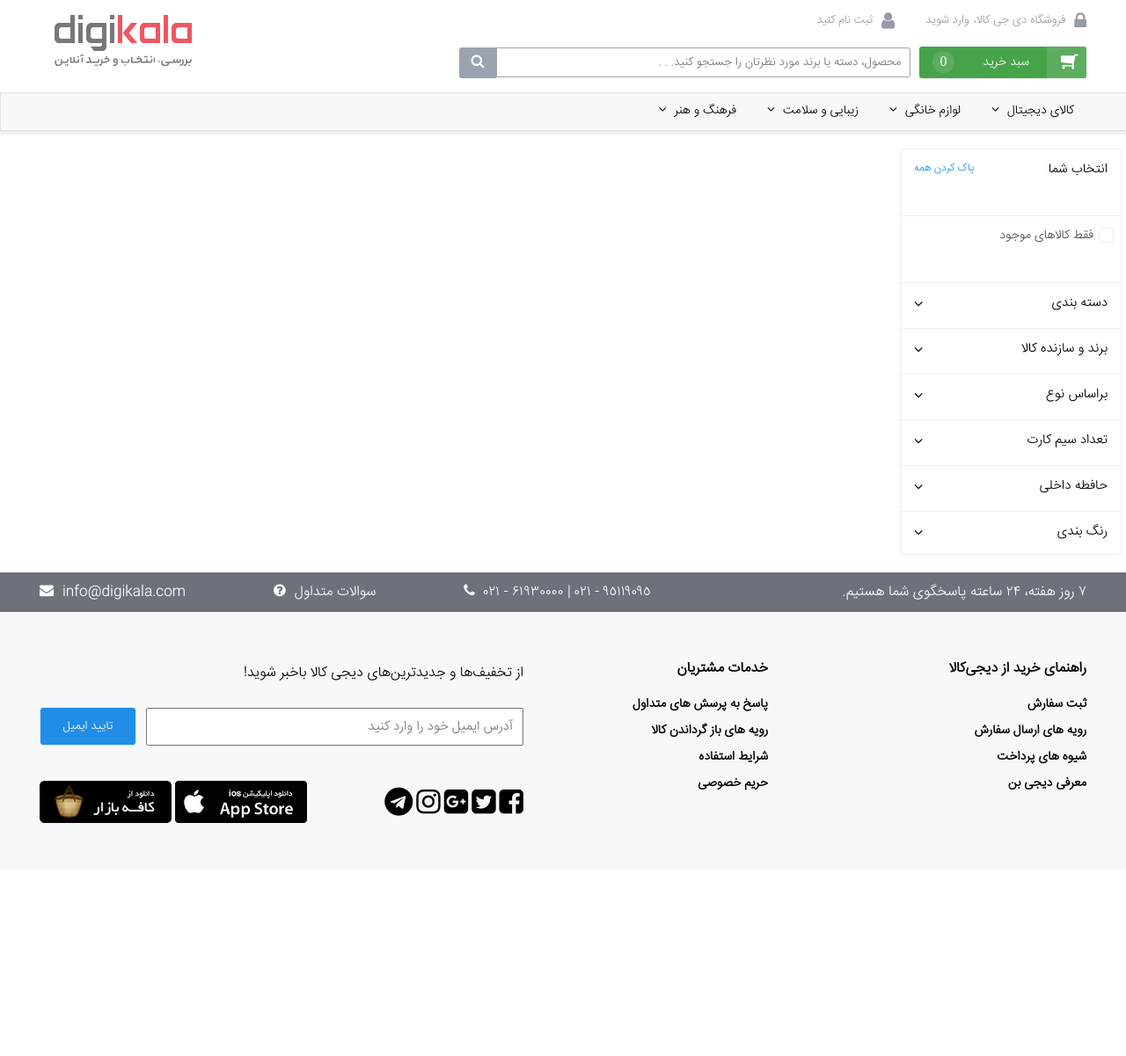
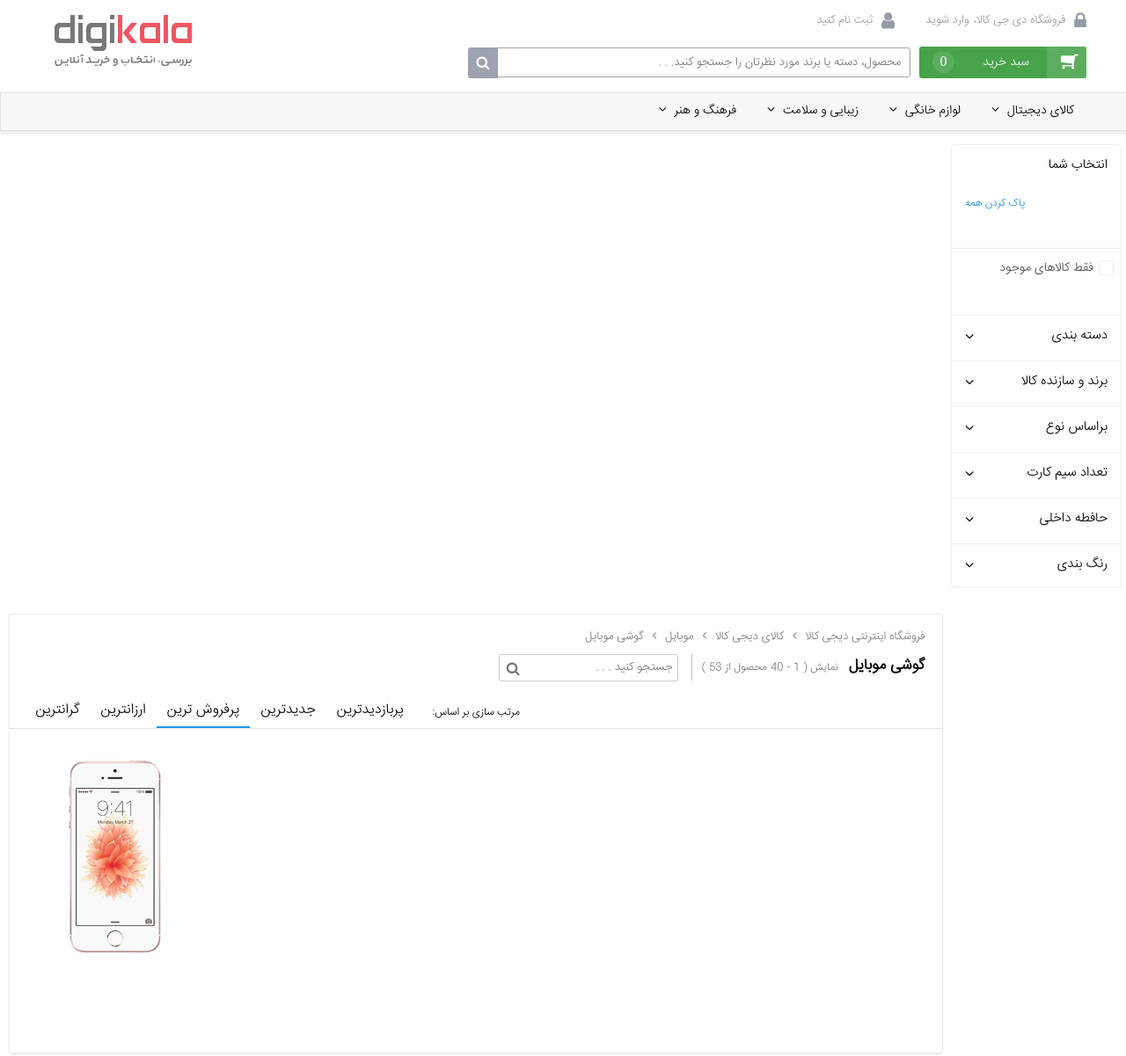
Before and after one commit to amirsobhani/digiproject, a plain HTML site: page search.html in a window 1280 px wide. Shown: the top 1201 px of the page at 88% size. Before the commit the page ends 989 px from the top, so only its background shows below. Drawn offline with Linux system fonts and the light colour scheme; files whose address does not match are found by name.

Commit message:
pro panel

```diff
--- a/search.html
+++ b/search.html
@@ -78,6 +78,151 @@
 	}
 </style>
 
+<style>
+	#product-panel{
+		width: 83%;
+		height: 500px;
+		float: left;
+		background-color: #fff;
+		margin: 15px 10px;
+	}
+	.option{
+		width: 100%;
+		margin: 0 0 15px;
+		padding: 5px 20px 0;
+		border-bottom: 1px solid #e3e3e3;
+		float: right;
+	}
+	.breadcrumb{
+		position: relative;
+		overflow: hidden;
+		line-height: 30px;
+		float: right;
+		font-family: iran-sans;
+		font-size: 13px;
+		color: #7C7C7C;
+		margin: 5px 0;
+		float: right;
+		width: 97%;
+	}
+	.breadcrumb li{
+		float: right;
+		cursor: pointer;
+	}
+	.breadcrumb li:hover{
+		color: #000;
+	}
+	.breadcrumb i{
+		margin: 0px 10px;
+	}
+	.search-count{
+		font-family: iran-sans;
+	}
+	.show-res{
+		float: right;
+		direction: rtl;
+		line-height: 30px;
+		margin-left: 10px;
+		color: #777;
+		position: relative;
+	}
+	.show-res::after{
+		content: " ";
+		width: 1px;
+		height: 30px;
+		border-style: solid;
+		border-width: 0 0 0 1px;
+		color: #BEBEBE;
+		top: 0px;
+		left: -10px;
+		position: absolute;
+	}
+	.show-res span{
+		float: right;
+		margin: 0 2px;
+		display: block;
+		font-size: 12px;
+	}
+	.pro-category{
+		float: right;
+		font-weight: bolder;
+		font-size: 17px;
+		margin: 5px 0 10px 10px;
+	}
+	.search-box{
+		float: right;
+		direction: rtl;
+		margin: 0 15px 10px;
+		line-height: 30px;
+		font-family: iran-sans;
+		width: 225px;
+		position: relative;
+	}
+	.search-box input{
+		float: right;
+		width: 85%;
+		font-family: iran-sans;
+		padding:2px 5px;
+		color: #777;
+		border: 1px solid #ccc;
+		border-radius: 3px;
+		direction: rtl;
+		line-height: 25px;
+	}
+	.search-box-i{
+		position: absolute;
+		top: 1px;
+		left: 23px;
+		color: #777;
+		cursor: pointer;
+		padding: 7px;
+	}
+	.sorting{
+		float: left;
+		width: 600px;
+	}
+	.sort-title{
+		display: block;
+		width: 18%;
+		float: right;
+		font-size: 12px;
+		direction: rtl;
+		margin-top: 19px;
+	}
+	.sorting ul{
+		display: block;
+		width: 80%;
+		float: left;
+		margin-top: 15px;
+	}
+	.sorting ul li{
+		float: right;
+		padding: 0 12px 10px 12px;
+		cursor: pointer;
+	}
+	.active-sort{
+		border-bottom: 2px solid #2196f3;
+	}
+	.product-items{
+		width: 100%;
+	}
+	.product-item{
+		width: calc(20% - 12px);
+		height: 430px;
+		float: left;
+		margin-left: 10px;
+	}
+	.pro-img img{
+		width: 220px;
+		text-align: center;
+		margin: 20px 0;
+	}
+	.pro-color{
+		width: 100%;
+		margin-bottom: 10px;
+		display: block;
+	}
+</style><!--Product Panel-->
 </head>
 
 <body>
@@ -189,17 +334,34 @@
 		border: solid #A2A2A2 1px;
 		font-family: iran-sans;
 	}
-	.fa-search{
-		float: right;
-		width: 42px;
+	.header-search{
+		float: right;
+		width: 4%;
 		height: 35px;
 		background-color: rgb(156,162,176);
-		line-height: 30px;
+		line-height: 35px;
 		text-align: center;
 		margin-top: 6px;
 		border-radius: 3px 0 0 3px;
 		color: #fff;
 		cursor: pointer;
+		position: absolute;
+		top: 0;
+		left: 130px;
+	}
+	.haeder-searchbox{
+		position: relative;
+		width: 850px;
+	}
+	.header-search-box{
+		float: right;
+		direction: rtl;
+		width: 55%;
+		height: 30px;
+		margin: 6.5px 10px 0 0;
+		border-radius: 0 3px 3px 0;
+		border: solid #A2A2A2 1px;
+		font-family: iran-sans;
 	}
 </style><!--Header Style-->
 <style>
@@ -515,9 +677,9 @@
 						<span id="cart-text">سبد خرید</span>
 						<span id="cart-count">0</span>
 					</div>
-					<div>
+					<div class="haeder-searchbox">
 					<input type="text" placeholder="  محصول، دسته یا برند مورد نظرتان را جستجو کنید. . .">
-					<i class="fa fa-search" aria-hidden="true"></i>
+					<i class="fa fa-search header-search" aria-hidden="true"></i>
 					</div>
 				</div>
 			</div>
@@ -631,10 +793,10 @@
 		clear: both;
 	}
 	#filter-panel{
-		width: 250px;
+		width: 15%;
 		background-color: #fff;
 		float: right;
-		margin: 20px 5px;
+		margin: 15px 5px;
 		border: 1px solid #eee;
 		border-radius: 4px;
 	}
@@ -788,7 +950,7 @@
 		width: 85%;
 		font-family: iran-sans;
 		padding: 5px;
-		color: #ccc;
+		color: #777;
 		border: 1px solid #ccc;
 		border-radius: 3px;
 		margin: 12px;
@@ -1205,8 +1367,52 @@
 					</div>
 
 				</div><!--Color Sort-->
+			</div><!--filter-panel-->
+			<div id="product-panel" class="dk-box">
+				<div class="option">
+					<ul class="breadcrumb">
+						<li><i class="fa fa-angle-left"></i><a>فروشگاه اینترنتی دیجی کالا</a></li>
+						<li><i class="fa fa-angle-left"></i><a>کالای دیجی کالا</a></li>
+						<li><i class="fa fa-angle-left"></i><a>موبایل</a></li>
+						<li><a>گوشی موبایل</a></li>
+					</ul>
+					<div class="search-count">
+						<div class="cat-res">
+							<span class="pro-category">گوشی موبایل</span>
+							<div class="show-res">
+								<span class="show-res-txt">نمایش (</span>
+								<span class="show-res-first">1</span>
+								<span class="show-res-txt">-</span>
+								<span class="show-res-last">40</span>
+								<span class="show-res-txt">محصول از</span>
+								<span class="show-res-total">53</span>
+								<span class="show-res-txt">)</span>
+							</div>
+						</div>
+						<div class="search-box">
+							<input type="text" placeholder="جستجو کنید . . ." autocomplete="off" /><i class="fa fa-search search-box-i" aria-hidden="true"></i>
+						</div>
+						<div class="sorting">
+							<span class="sort-title">مرتب سازی بر اساس:</span>
+							<ul>
+								<li>پربازدیدترین</li>
+								<li>جدیدترین</li>
+								<li class="active-sort">پرفروش ترین</li>
+								<li> ارزانترین</li>
+								<li>گرانترین</li>
+							</ul>
+						</div>
+					</div>
+				</div><!--option-->
+				<div class="product-items">
+					<div class="product-item">
+						<span class="pro-img"><img src="img/Mobile-Phone-Apple-iPhone-SE-64-GBb28f40.jpg"/></span>
+						<span class="pro-color">
+							<span></span>
+						</span>
+					</div>
+				</div>
 			</div>
-			<div id="product-panel"></div>
 		</div>
 <script>
 
```
Also changed, not shown: img/Mobile-Phone-Apple-iPhone-SE-64-GBb28f40.jpg (added).
